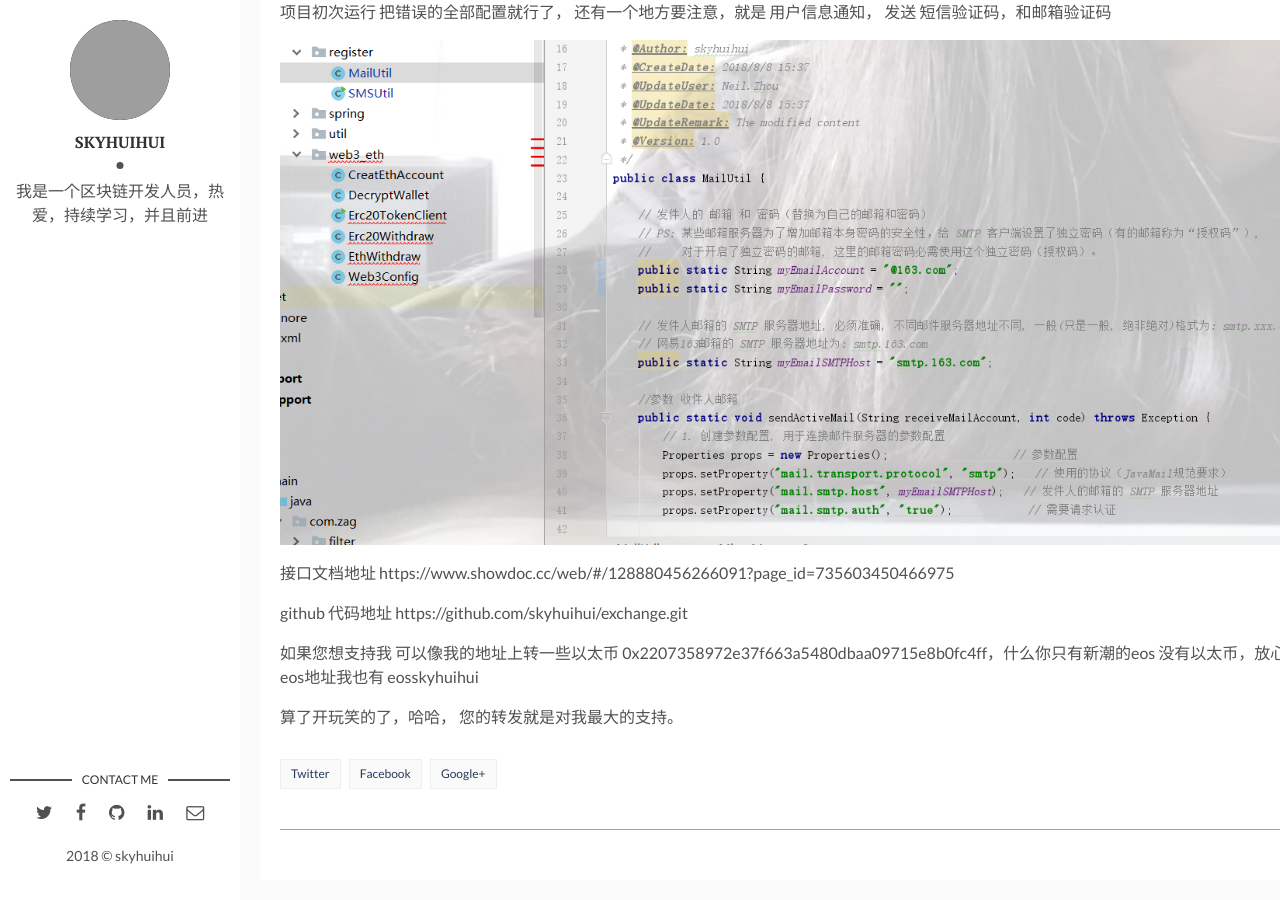
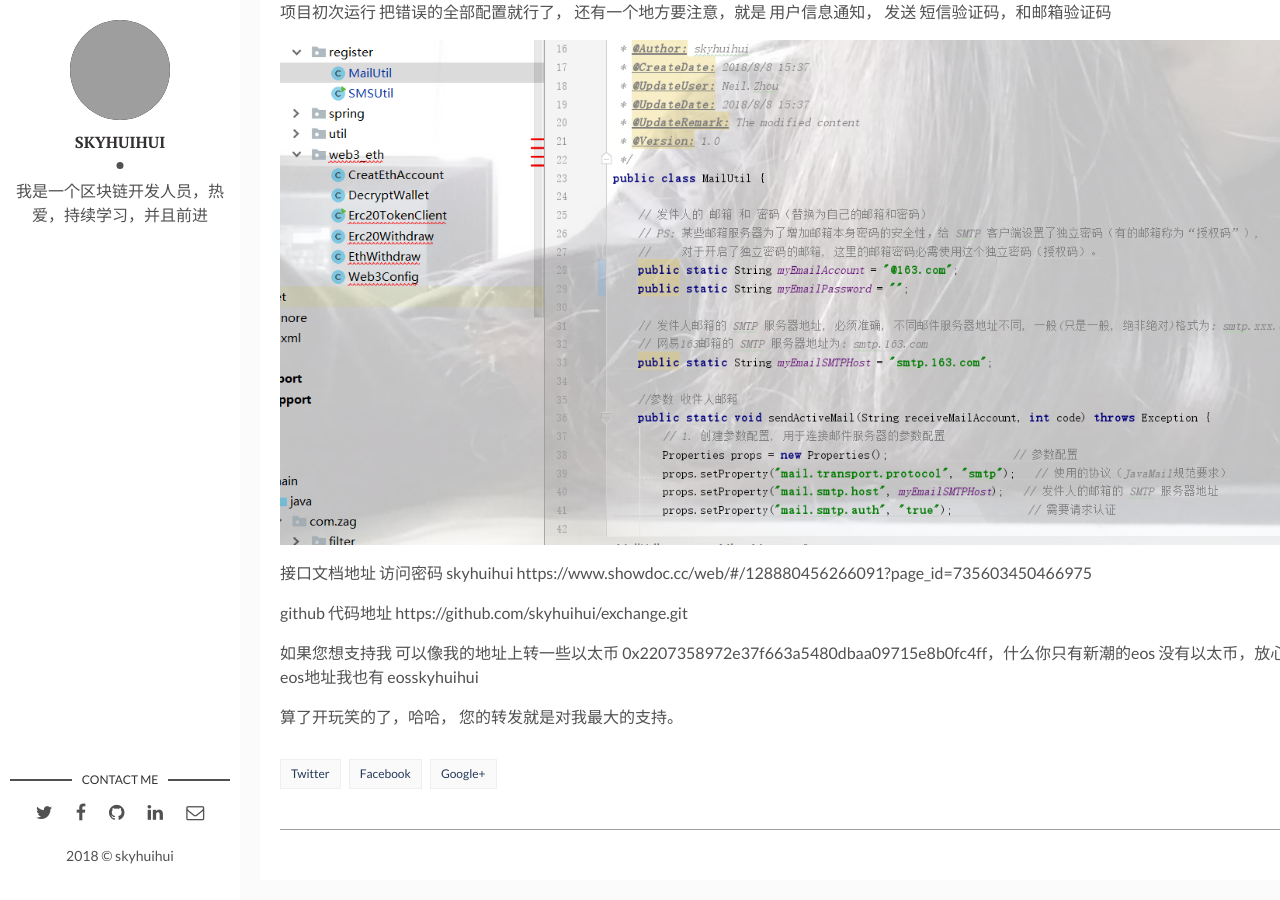
Before and after one commit to skyhuihui/skyhuihui.github.io, a Jekyll site: the page built from _posts/2018-08-31-实现中心钱包系统 （交易所中心钱包）.markdown, in a window 1280 px wide and 900 px high, scrolled down 5986 px. Built offline with Jekyll 4.4.1, drawn with Linux system fonts in a browser that asks for light colours; our own code applies the rules of GitHub Pages for plain Markdown files; comment, search, counter and statistics services are not loaded; grey boxes are pictures that could not be loaded.

Commit message:
update eth wallet

```diff
--- a/_posts/2018-08-31-实现中心钱包系统 （交易所中心钱包）.markdown
+++ b/_posts/2018-08-31-实现中心钱包系统 （交易所中心钱包）.markdown
@@ -81,7 +81,7 @@ erc20代币转账：
 ![消息通知配置]({{site.baseurl}}/assets/img/2018-8-31-中心钱包系统/消息通知配置.png)
 
 
-接口文档地址
+接口文档地址   访问密码 skyhuihui
 https://www.showdoc.cc/web/#/128880456266091?page_id=735603450466975
 
 github 代码地址
```
